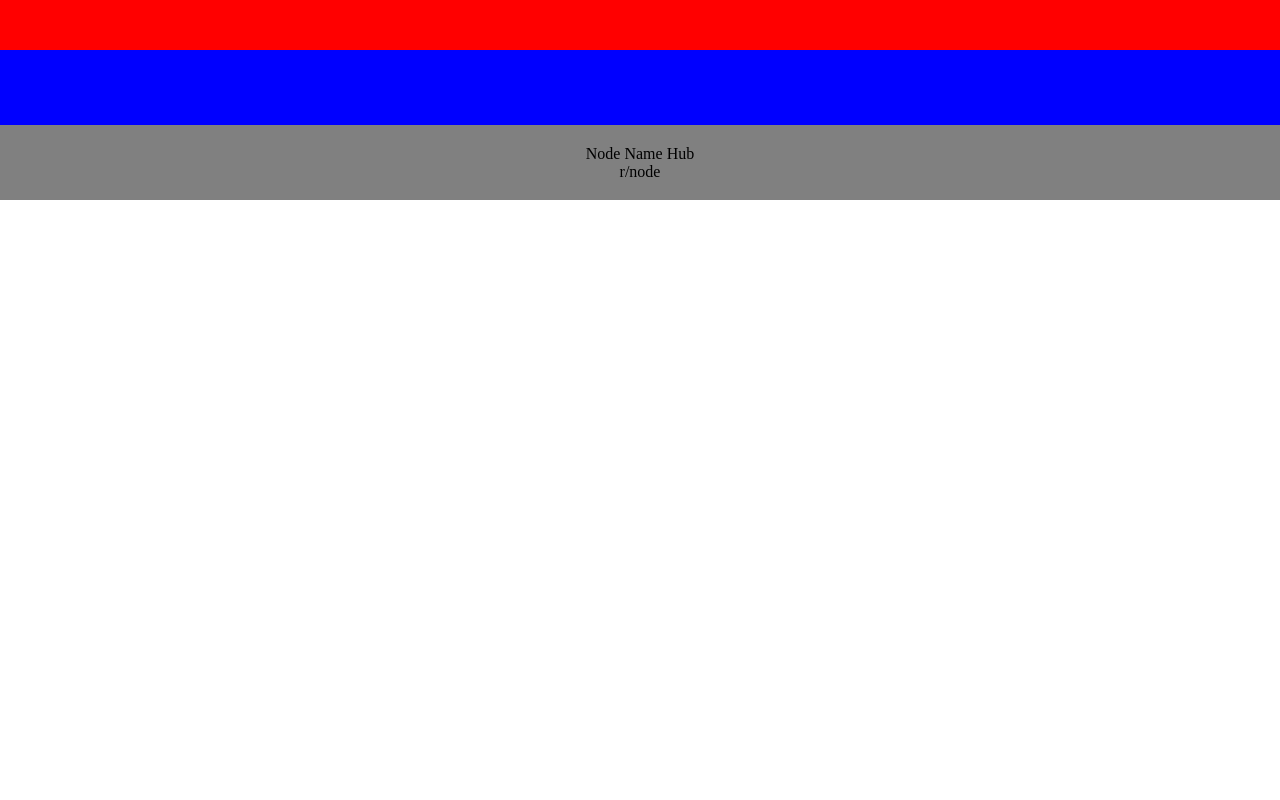
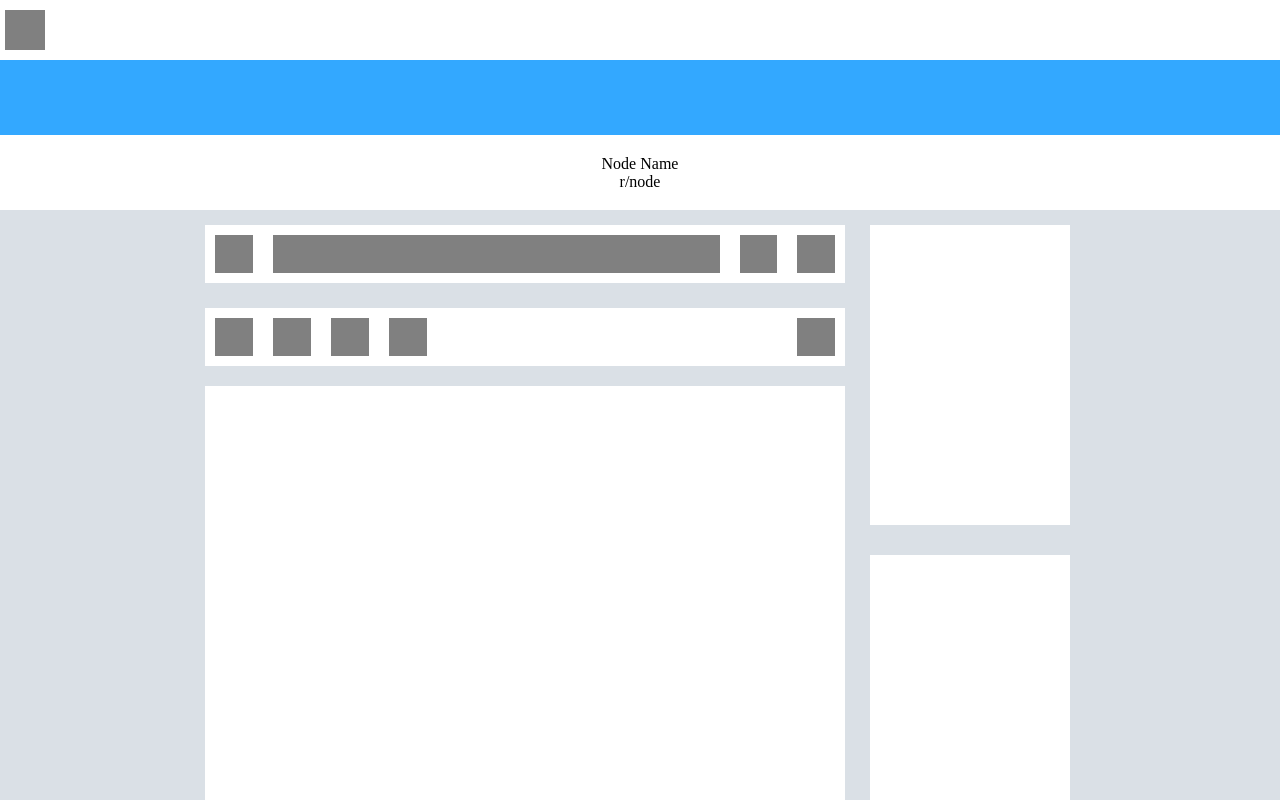
Before and after one commit to symmetric-project/node-frontend, a Next.js app: page /r/node in a window 1280 px wide. Shown: the top 800 px of the page. Built offline with nearby package versions, Linux system fonts and the light colour scheme.

Commit message:
improved node sketch

```diff
--- a/pages/index.css
+++ b/pages/index.css
@@ -2,4 +2,6 @@ body,
 html {
   margin: 0;
   padding: 0;
+
+  background-color: #dae0e6;
 }
--- a/pages/r/node.tsx
+++ b/pages/r/node.tsx
@@ -1,5 +1,9 @@
 import React from "react";
 import NodeHeader from "../../src/components/NodeHeader";
+import PostCard from "../../src/components/PostCard";
+import PostingContainer from "../../src/components/PostingContainer";
+import RightCard from "../../src/components/RightCard";
+import SortingContainer from "../../src/components/SortingContainer";
 import StickyHeader from "../../src/components/StickyHeader";
 
 const NodePage = () => {
@@ -7,6 +11,39 @@ const NodePage = () => {
     <div>
       <StickyHeader />
       <NodeHeader />
+      <div
+        style={{
+          display: "flex",
+          flexDirection: "row",
+          justifyContent: "center",
+          alignItems: "flex-start ",
+        }}
+      >
+        <div
+          style={{
+            display: "flex",
+            flexDirection: "column",
+            justifyContent: "flex-start",
+            alignItems: "center ",
+          }}
+        >
+          <PostingContainer />
+          <SortingContainer />
+
+          <PostCard />
+          <PostCard />
+          <PostCard />
+          <PostCard />
+          <PostCard />
+          <PostCard />
+        </div>
+
+        <div style={{ display: "flex", flexDirection: "column" }}>
+          <RightCard />
+          <RightCard />
+          <RightCard />
+        </div>
+      </div>
     </div>
   );
 };
--- a/src/components/NodeHeader/index.tsx
+++ b/src/components/NodeHeader/index.tsx
@@ -5,7 +5,7 @@ const NodeHeader = () => {
         position: "relative",
         height: 150,
         width: "100%",
-        backgroundColor: "blue",
+        backgroundColor: "rgb(51, 168, 255)",
       }}
     >
       <div
@@ -13,7 +13,7 @@ const NodeHeader = () => {
           position: "absolute",
           height: 75,
           width: "100%",
-          backgroundColor: "gray",
+          backgroundColor: "white",
           bottom: 0,
 
           display: "flex",
@@ -22,7 +22,7 @@ const NodeHeader = () => {
           alignItems: "center",
         }}
       >
-        <div>Node Name Hub</div>
+        <div>Node Name</div>
         <div>r/node</div>
       </div>
     </div>
--- a/src/components/PostCard/index.tsx
+++ b/src/components/PostCard/index.tsx
@@ -3,9 +3,10 @@ const PostCard = () => {
     <div
       style={{
         position: "sticky",
-        height: 50,
-        width: "100%",
-        backgroundColor: "red",
+        height: 500,
+        width: 640,
+        backgroundColor: "white",
+        margin: 10,
       }}
     ></div>
   );
--- a/src/components/PostingContainer/index.tsx
+++ b/src/components/PostingContainer/index.tsx
@@ -0,0 +1,35 @@
+const PostingContainer = () => {
+  return (
+    <div
+      style={{
+        position: "relative",
+        height: 58,
+        width: 640,
+        backgroundColor: "white",
+
+        marginTop: 15,
+        marginBottom: 10,
+
+        display: "flex",
+        flexDirection: "row",
+        justifyContent: "center",
+        alignItems: "center",
+      }}
+    >
+      <div
+        style={{ width: 38, height: 38, backgroundColor: "gray", margin: 10 }}
+      ></div>
+      <div
+        style={{ width: 450, height: 38, backgroundColor: "gray", margin: 10 }}
+      ></div>
+      <div
+        style={{ width: 38, height: 38, backgroundColor: "gray", margin: 10 }}
+      ></div>
+      <div
+        style={{ width: 38, height: 38, backgroundColor: "gray", margin: 10 }}
+      ></div>
+    </div>
+  );
+};
+
+export default PostingContainer;
--- a/src/components/RightCard/index.tsx
+++ b/src/components/RightCard/index.tsx
@@ -0,0 +1,14 @@
+const RightCard = () => {
+  return (
+    <div
+      style={{
+        width: 200,
+        height: 300,
+        backgroundColor: "white",
+        margin: 15,
+      }}
+    ></div>
+  );
+};
+
+export default RightCard;
--- a/src/components/SortingContainer/index.tsx
+++ b/src/components/SortingContainer/index.tsx
@@ -0,0 +1,46 @@
+const SortingContainer = () => {
+  return (
+    <div
+      style={{
+        position: "relative",
+        height: 58,
+        width: 640,
+        backgroundColor: "white",
+
+        marginTop: 15,
+        marginBottom: 10,
+
+        display: "flex",
+        flexDirection: "row",
+        justifyContent: "flex-start",
+        alignItems: "center",
+      }}
+    >
+      <div
+        style={{ width: 38, height: 38, backgroundColor: "gray", margin: 10 }}
+      ></div>
+      <div
+        style={{ width: 38, height: 38, backgroundColor: "gray", margin: 10 }}
+      ></div>
+      <div
+        style={{ width: 38, height: 38, backgroundColor: "gray", margin: 10 }}
+      ></div>
+      <div
+        style={{ width: 38, height: 38, backgroundColor: "gray", margin: 10 }}
+      ></div>
+      <div
+        style={{
+          position: "absolute",
+          right: 0,
+
+          width: 38,
+          height: 38,
+          backgroundColor: "gray",
+          margin: 10,
+        }}
+      ></div>
+    </div>
+  );
+};
+
+export default SortingContainer;
--- a/src/components/StickyHeader/index.tsx
+++ b/src/components/StickyHeader/index.tsx
@@ -3,11 +3,21 @@ const StickyHeader = () => {
     <div
       style={{
         position: "sticky",
+        top: 0,
         height: 50,
-        width: "100%",
-        backgroundColor: "red",
+        backgroundColor: "white",
+
+        display: "flex",
+        justifyContent: "flex-start",
+        alignItems: "center",
+
+        padding: 5,
+
+        zIndex: 10,
       }}
-    ></div>
+    >
+      <div style={{ width: 40, height: 40, backgroundColor: "gray" }}></div>
+    </div>
   );
 };
 
```
